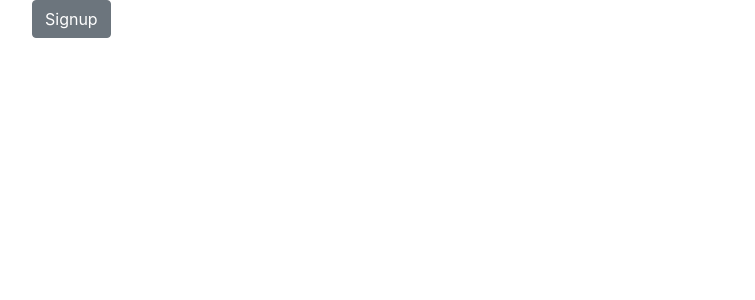
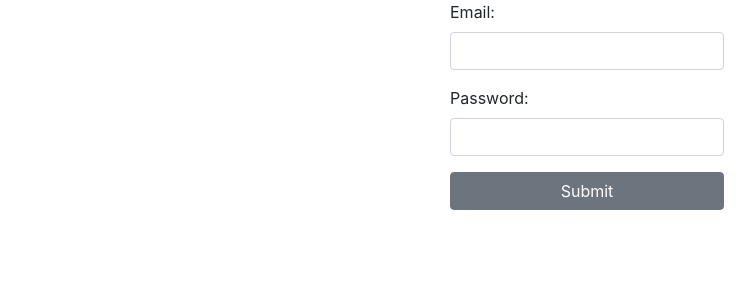
Before and after one commit to mpandurovic/node-react-template, a React app: page /signup in a window 1280 px wide. Shown: the top 300 px of the page, without its empty margins (53-808 px from the left). Built offline with nearby package versions, Linux system fonts and the light colour scheme.

Commit message:
Experiment with forms

```diff
--- a/package.json
+++ b/package.json
@@ -19,6 +19,7 @@
     "bootstrap": "^4.1.3",
     "css-loader": "^1.0.0",
     "express": "^4.16.3",
+    "informed": "^1.10.7",
     "react": "^16.5.2",
     "react-dom": "^16.5.2",
     "react-redux": "^5.0.7",
--- a/src/client/containers/auth/Signup.js
+++ b/src/client/containers/auth/Signup.js
@@ -1,12 +1,22 @@
 import React from 'react';
-import Button from '../../components/Buton/Button';
+import { Form, FormGroup, Label, Input, Button } from 'reactstrap';
+// import Button from '../../components/Buton/Button';
 
 class Signup extends React.Component {
-
   render() {
     return (
-      <div>
-        <Button label="Signup"/>
+      <div className="row justify-content-md-center">
+        <Form>
+          <FormGroup>
+            <Label htmlFor="signup-email">Email:</Label>
+            <Input field="email" id="signup-email" />
+          </FormGroup>
+          <FormGroup>
+            <Label htmlFor="signup-password">Password:</Label>
+            <Input type="password" field="password" id="signup-password" />
+          </FormGroup>
+          <Button className="btn-block" type="submit">Submit</Button>
+        </Form>
       </div>
     );
   }
```
